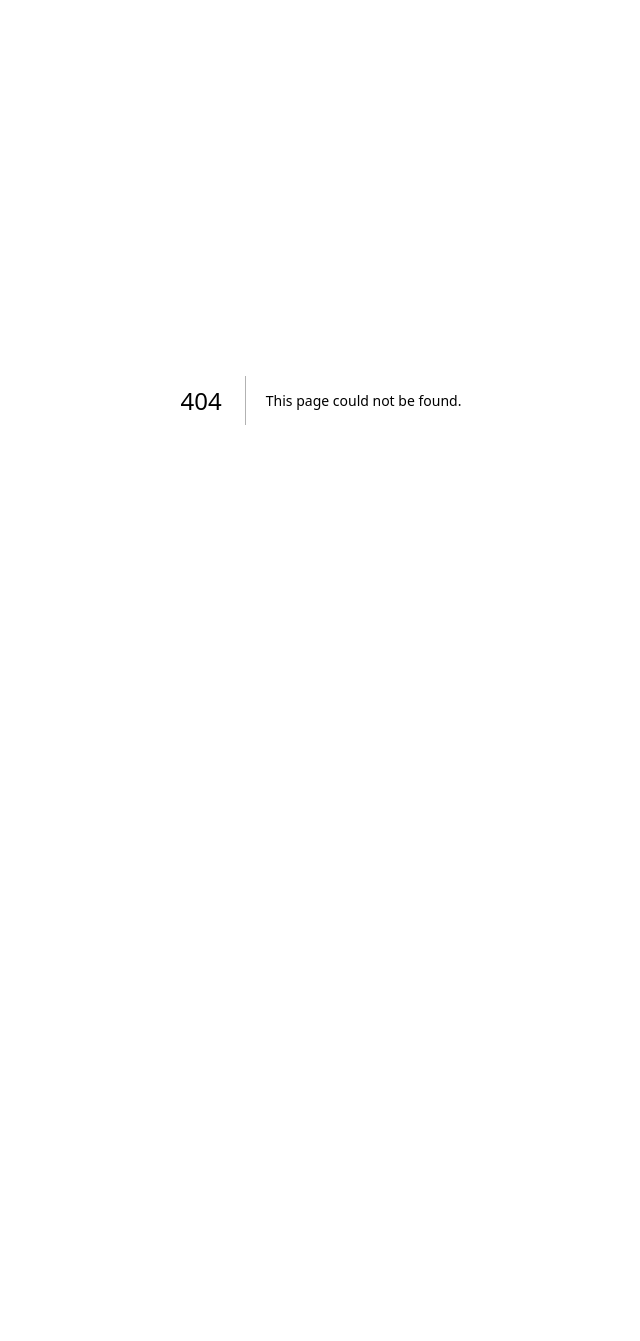
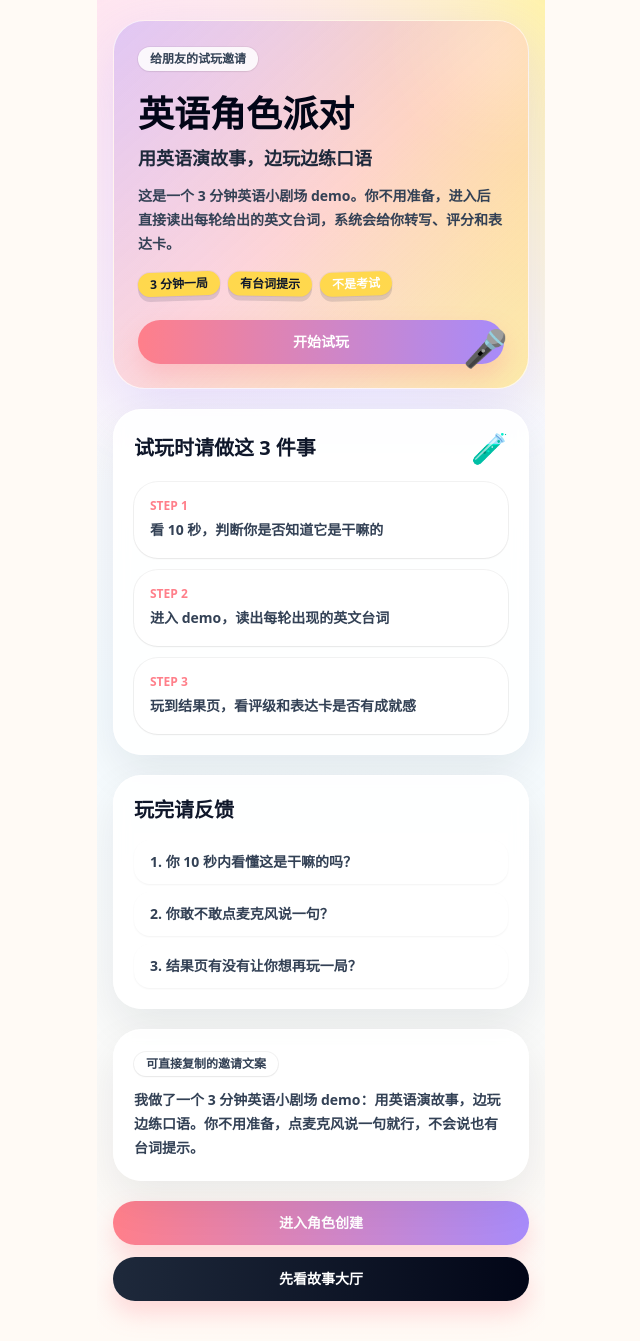
Before and after one commit to shuchaoye17-del/english-roleplay-party, a Next.js app: page /share in a window 1280 px wide. Before the commit this address had no page. Shown: the whole page, without its empty margins (319-959 px from the left). Before the commit the page ends 800 px from the top, so only its background shows below. Built offline with nearby package versions, Linux system fonts and the light colour scheme.

Commit message:
Add shareable demo handoff page

```diff
--- /dev/null
+++ b/src/app/share/page.tsx
@@ -0,0 +1,72 @@
+import { Badge, Button, Card, PhoneShell, Sticker } from '@/components/ui';
+
+const testSteps = [
+  '看 10 秒，判断你是否知道它是干嘛的',
+  '进入 demo，读出每轮出现的英文台词',
+  '玩到结果页，看评级和表达卡是否有成就感'
+];
+
+const feedbackQuestions = [
+  '你 10 秒内看懂这是干嘛的吗？',
+  '你敢不敢点麦克风说一句？',
+  '结果页有没有让你想再玩一局？'
+];
+
+export default function SharePage() {
+  return (
+    <PhoneShell className="pb-10">
+      <section className="relative overflow-hidden rounded-[2rem] border border-white/70 bg-gradient-to-br from-partyPurple/35 via-coral/25 to-sunshine/45 p-6 shadow-[0_20px_60px_rgba(167,139,250,0.24)]">
+        <div className="absolute -right-10 -top-10 h-32 w-32 rounded-full bg-white/30 blur-2xl" />
+        <div className="absolute bottom-5 right-5 text-4xl">🎤</div>
+        <Badge className="bg-white/85">给朋友的试玩邀请</Badge>
+        <h1 className="mt-5 text-4xl font-black leading-tight text-slate-950">英语角色派对</h1>
+        <p className="mt-2 text-lg font-black text-slate-800">用英语演故事，边玩边练口语</p>
+        <p className="mt-3 text-sm font-bold leading-6 text-slate-700">这是一个 3 分钟英语小剧场 demo。你不用准备，进入后直接读出每轮给出的英文台词，系统会给你转写、评分和表达卡。</p>
+        <div className="mt-4 flex flex-wrap gap-2">
+          <Sticker>3 分钟一局</Sticker>
+          <Sticker className="rotate-1 bg-sky">有台词提示</Sticker>
+          <Sticker className="bg-coral text-white">不是考试</Sticker>
+        </div>
+        <div className="mt-6">
+          <Button href="/onboarding">开始试玩</Button>
+        </div>
+      </section>
+
+      <Card className="mt-5 space-y-4">
+        <div className="flex items-center justify-between">
+          <h2 className="text-xl font-black text-slate-900">试玩时请做这 3 件事</h2>
+          <span className="text-3xl">🧪</span>
+        </div>
+        <div className="grid gap-3">
+          {testSteps.map((step, index) => (
+            <div key={step} className="rounded-3xl bg-white p-4 shadow-sm ring-1 ring-black/5">
+              <p className="text-xs font-black text-coral">STEP {index + 1}</p>
+              <p className="mt-1 text-sm font-black leading-6 text-slate-700">{step}</p>
+            </div>
+          ))}
+        </div>
+      </Card>
+
+      <Card className="mt-5 space-y-4 bg-sky/10">
+        <h2 className="text-xl font-black text-slate-900">玩完请反馈</h2>
+        <div className="space-y-2">
+          {feedbackQuestions.map((question, index) => (
+            <p key={question} className="rounded-2xl bg-white px-4 py-3 text-sm font-black text-slate-700 shadow-sm">{index + 1}. {question}</p>
+          ))}
+        </div>
+      </Card>
+
+      <Card className="mt-5 space-y-3 bg-sunshine/20">
+        <Badge className="bg-white">可直接复制的邀请文案</Badge>
+        <p className="text-sm font-bold leading-6 text-slate-700">
+          我做了一个 3 分钟英语小剧场 demo：用英语演故事，边玩边练口语。你不用准备，点麦克风说一句就行，不会说也有台词提示。
+        </p>
+      </Card>
+
+      <div className="mt-5 grid gap-3">
+        <Button href="/onboarding">进入角色创建</Button>
+        <Button href="/lobby" className="from-slate-800 to-slate-950">先看故事大厅</Button>
+      </div>
+    </PhoneShell>
+  );
+}
```
